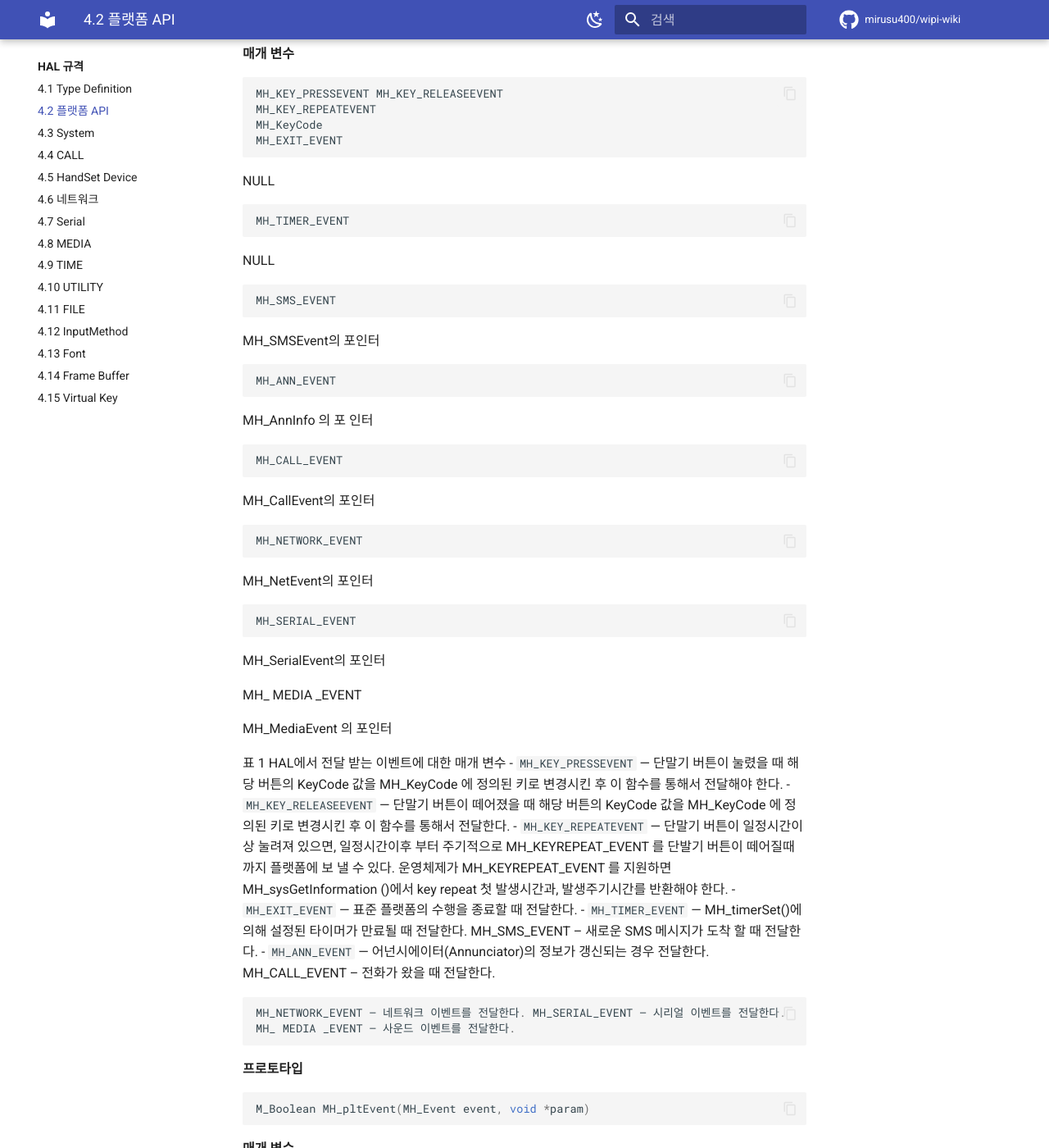
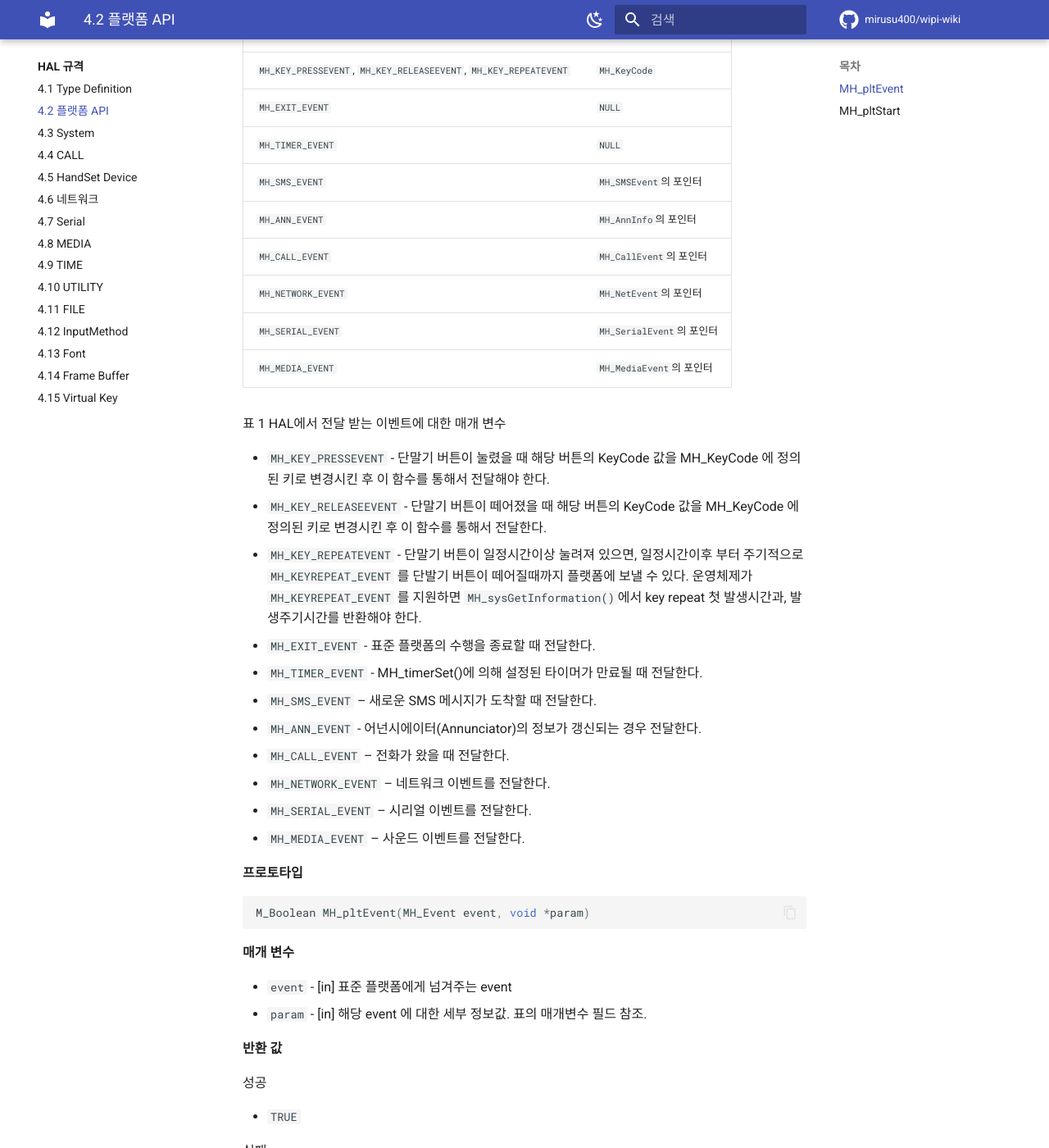
Before and after one commit to mirusu400/wipi-wiki, an MkDocs documentation site: the page built from docs/hal/platform-api.md, in a window 1280 px wide and 1400 px high, scrolled down 518 px. Shown: the whole window at 82% size. Built offline with MkDocs 1.6.1 and Material for MkDocs 9.7.7, drawn with Linux system fonts in a browser that asks for light colours; comment, search, counter and statistics services are not loaded; some of the changed text lies outside the part shown.

Commit message:
update types, platform-api

````diff
--- a/docs/hal/platform-api.md
+++ b/docs/hal/platform-api.md
@@ -1,80 +1,39 @@
 # 4.2. 플랫폼이 제공하는 API
 
-다음은 실제로 플랫폼이 해당 API 를 구현하여, HAL 또는 타 태스크에서 사용하는 함수들이다. 주로, 타 태스크에서 플랫폼 태스크로 이벤트를 전달 하거나, 플랫 폼을 시작하기 위해서 필요하다. HAL 포팅시 구현해야 할 API 가 아니며 제공하는 플랫폼 라이브러리에 포함되어 있어야 한다.
+다음은 실제로 플랫폼이 해당 API 를 구현하여, HAL 또는 타 태스크에서 사용하는 함수들이다. 주로, 타 태스크에서 플랫폼 태스크로 이벤트를 전달 하거나, 플랫폼을 시작하기 위해서 필요하다. **HAL 포팅시 구현해야 할 API 가 아니며 제공하는 플랫폼 라이브러리에 포함되어 있어야 한다.**
 
-```c
-MH_pltEvent
-```
+
+### MH_pltEvent
 
 **설명**
 
-타 태스크에서 플랫폼으로 이벤트를 넘겨 줄 때 사용하는 함수이다. 함수를 호출 할 때 함께 넘겨줄 이벤트에 대한 세부 정보는 하단 표의 매개변수 필드를 참조하 면 된다.
+타 태스크에서 플랫폼으로 이벤트를 넘겨 줄 때 사용하는 함수이다. 함수를 호출 할 때 함께 넘겨줄 이벤트에 대한 세부 정보는 하단 표의 매개변수 필드를 참조하면 된다.
 
-이벤트
-
-**매개 변수**
-
-```c
-MH_KEY_PRESSEVENT MH_KEY_RELEASEEVENT
-MH_KEY_REPEATEVENT
-MH_KeyCode
-MH_EXIT_EVENT
-```
-
-NULL
-
-```c
-MH_TIMER_EVENT
-```
-
-NULL
-
-```c
-MH_SMS_EVENT
-```
-
-MH_SMSEvent의 포인터
-
-```c
-MH_ANN_EVENT
-```
-
-MH_AnnInfo 의 포 인터
-
-```c
-MH_CALL_EVENT
-```
-
-MH_CallEvent의 포인터
-
-```c
-MH_NETWORK_EVENT
-```
-
-MH_NetEvent의 포인터
-
-```c
-MH_SERIAL_EVENT
-```
-
-MH_SerialEvent의 포인터
-
-MH_ MEDIA _EVENT
-
-MH_MediaEvent 의 포인터
+| 이벤트 | 매개변수 |
+|---|---|
+| `MH_KEY_PRESSEVENT`, `MH_KEY_RELEASEEVENT`, `MH_KEY_REPEATEVENT` | `MH_KeyCode` |
+| `MH_EXIT_EVENT` | `NULL` |
+| `MH_TIMER_EVENT` | `NULL` |
+| `MH_SMS_EVENT` | `MH_SMSEvent`의 포인터 |
+| `MH_ANN_EVENT` | `MH_AnnInfo`의 포인터 |
+| `MH_CALL_EVENT` | `MH_CallEvent`의 포인터 |
+| `MH_NETWORK_EVENT` | `MH_NetEvent`의 포인터 |
+| `MH_SERIAL_EVENT` | `MH_SerialEvent`의 포인터 |
+| `MH_MEDIA_EVENT` | `MH_MediaEvent`의 포인터 |
 
 표 1 HAL에서 전달 받는 이벤트에 대한 매개 변수
-- `MH_KEY_PRESSEVENT` — 단말기 버튼이 눌렸을 때 해당 버튼의 KeyCode 값을 MH_KeyCode 에 정의된 키로 변경시킨 후 이 함수를 통해서 전달해야 한다.
-- `MH_KEY_RELEASEEVENT` — 단말기 버튼이 떼어졌을 때 해당 버튼의 KeyCode 값을 MH_KeyCode 에 정의된 키로 변경시킨 후 이 함수를 통해서 전달한다.
-- `MH_KEY_REPEATEVENT` — 단말기 버튼이 일정시간이상 눌려져 있으면, 일정시간이후 부터 주기적으로 MH_KEYREPEAT_EVENT 를 단발기 버튼이 떼어질때까지 플랫폼에 보 낼 수 있다. 운영체제가 MH_KEYREPEAT_EVENT 를 지원하면 MH_sysGetInformation ()에서 key repeat 첫 발생시간과, 발생주기시간를 반환해야 한다.
-- `MH_EXIT_EVENT` — 표준 플랫폼의 수행을 종료할 때 전달한다.
-- `MH_TIMER_EVENT` — MH_timerSet()에 의해 설정된 타이머가 만료될 때 전달한다. MH_SMS_EVENT – 새로운 SMS 메시지가 도착 할 때 전달한다.
-- `MH_ANN_EVENT` — 어넌시에이터(Annunciator)의 정보가 갱신되는 경우 전달한다. MH_CALL_EVENT – 전화가 왔을 때 전달한다.
 
-```c
-MH_NETWORK_EVENT – 네트워크 이벤트를 전달한다. MH_SERIAL_EVENT – 시리얼 이벤트를 전달한다.
-MH_ MEDIA _EVENT – 사운드 이벤트를 전달한다.
-```
+- `MH_KEY_PRESSEVENT` - 단말기 버튼이 눌렸을 때 해당 버튼의 KeyCode 값을 MH_KeyCode 에 정의된 키로 변경시킨 후 이 함수를 통해서 전달해야 한다.
+- `MH_KEY_RELEASEEVENT` - 단말기 버튼이 떼어졌을 때 해당 버튼의 KeyCode 값을 MH_KeyCode 에 정의된 키로 변경시킨 후 이 함수를 통해서 전달한다.
+- `MH_KEY_REPEATEVENT` - 단말기 버튼이 일정시간이상 눌려져 있으면, 일정시간이후 부터 주기적으로 `MH_KEYREPEAT_EVENT` 를 단발기 버튼이 떼어질때까지 플랫폼에 보낼 수 있다. 운영체제가 `MH_KEYREPEAT_EVENT` 를 지원하면 `MH_sysGetInformation()`에서 key repeat 첫 발생시간과, 발생주기시간를 반환해야 한다.
+- `MH_EXIT_EVENT` - 표준 플랫폼의 수행을 종료할 때 전달한다.
+- `MH_TIMER_EVENT` - MH_timerSet()에 의해 설정된 타이머가 만료될 때 전달한다.
+- `MH_SMS_EVENT` – 새로운 SMS 메시지가 도착할 때 전달한다.
+- `MH_ANN_EVENT` - 어넌시에이터(Annunciator)의 정보가 갱신되는 경우 전달한다.
+- `MH_CALL_EVENT` – 전화가 왔을 때 전달한다.
+- `MH_NETWORK_EVENT` – 네트워크 이벤트를 전달한다.
+- `MH_SERIAL_EVENT` – 시리얼 이벤트를 전달한다.
+- `MH_MEDIA_EVENT` – 사운드 이벤트를 전달한다.
 
 **프로토타입**
 
@@ -84,58 +43,40 @@ M_Boolean MH_pltEvent(MH_Event event, void *param)
 
 **매개 변수**
 
-[in]
-
-event
-
-표준 플랫폼에게 넘겨주는 event
-
-[in]
-
-param
-
-해당 event 에 대한 세부 정보값.
-
-표의 매개변수 필드
-
-참조.
+- `event` - [in] 표준 플랫폼에게 넘겨주는 event
+- `param` - [in] 해당 event 에 대한 세부 정보값. 표의 매개변수 필드 참조.
 
 **반환 값**
 
-```c
 성공
+
+- `TRUE`
+
 실패
-TRUE
-FALSE – 지원하지 않는 이벤트이거나, 이벤트를 수신하는 큐가 full이다.
-```
+
+- `FALSE` – 지원하지 않는 이벤트이거나, 이벤트를 수신하는 큐가 full이다.
 
 **부작용**
 
-MH_EXIT_EVENT 이벤트가 전달되면 MH_pltStart()함수를 반환하고 플랫폼은 종료된 다.
+`MH_EXIT_EVENT` 이벤트가 전달되면 `MH_pltStart()`함수를 반환하고 플랫폼은 종료된다.
 
 **참고 항목**
 
 없음
 
-```c
-MH_pltStart
-```
+### MH_pltStart
 
 **설명**
 
-HAL 에서 플랫폼을 시작하기 위한 함수이다. 이 함수가 불려 지면 플랫폼이 수행 되고, MH_EXIT_EVENT 이벤트를 받기 전 까지는 반환 되지 않는다. 매개변수는 플 랫폼 최초 수행시 수행시킬 프로그램을 지정한다.
+HAL 에서 플랫폼을 시작하기 위한 함수이다. 이 함수가 불려 지면 플랫폼이 수행 되고, `MH_EXIT_EVENT` 이벤트를 받기 전 까지는 반환 되지 않는다. 매개변수는 플 랫폼 최초 수행시 수행시킬 프로그램을 지정한다.
 
-예)  애플리케이션  매니저가  자바로  구현되고,  Main  class  이름이
-
-“org.kwis.am.Main”이며 폰이미지에 같이 있을 경우,
+예) 애플리케이션 매니저가 자바로 구현되고, Main class 이름이 `org.kwis.am.Main` 이며 폰이미지에 같이 있을 경우,
 
 ```c
 MH_pltStart(0, “org.kwis.am.Main”, 0, 0);
 ```
 
-예)  애플리케이션  매니저가  자바로  구현되고,  Main  class  이름이
-
-“org.kwis.am.Main”이며 /test/appManager.jar 라는 독립된 파일로 존재할 경우,
+예) 애플리케이션 매니저가 자바로 구현되고, Main class 이름이 `org.kwis.am.Main`이며 `/test/appManager.jar` 라는 독립된 파일로 존재할 경우,
 
 ```c
 MH_pltStart(0, “org.kwis.am.Main”, “/test/appManager.jar”, 0);
@@ -149,15 +90,10 @@ M_Int32 MH_pltStart(M_Int32 JavaC, M_Char* programID, M_Char* path, M_Char* args
 
 **매개 변수**
 
-[in]	JavaC	0 이면 Java, 1 이면 C 프로그램
-
-[in]	programID	java 인 경우, 수행시킬 프로그램의 main class 이름을 가리킨다. C 인 경우, 수행시킬 프로그램을 지정할 수 있는 ID
-
-[in]	path	path 값은 수행시킬 프로그램의 독립된 file 을 가리킨다. null 이면 수행시킬 프로그램이 폰이미지안에 같이 포함되어 있는 것을 의미한다.
-
-```c
-[in]	args	실행시킬 프로그램에 전달할 매개변수( 전달할 매개변수가 없으면
-0)
+- `JavaC` - [in]  0 이면 Java, 1 이면 C 프로그램
+- `programID` - [in]  java 인 경우, 수행시킬 프로그램의 main class 이름을 가리킨다. C 인 경우, 수행시킬 프로그램을 지정할 수 있는 ID
+- `path` - [in] path 값은 수행시킬 프로그램의 독립된 file 을 가리킨다. null 이면 수행시킬 프로그램이 폰이미지안에 같이 포함되어 있는 것을 의미한다.
+- `args` - [in] 실행시킬 프로그램에 전달할 매개변수(전달할 매개변수가 없으면 0)
 ```
 
 **반환 값**
````
Also changed, not shown: docs/hal/types.md (+13 -13 lines).
